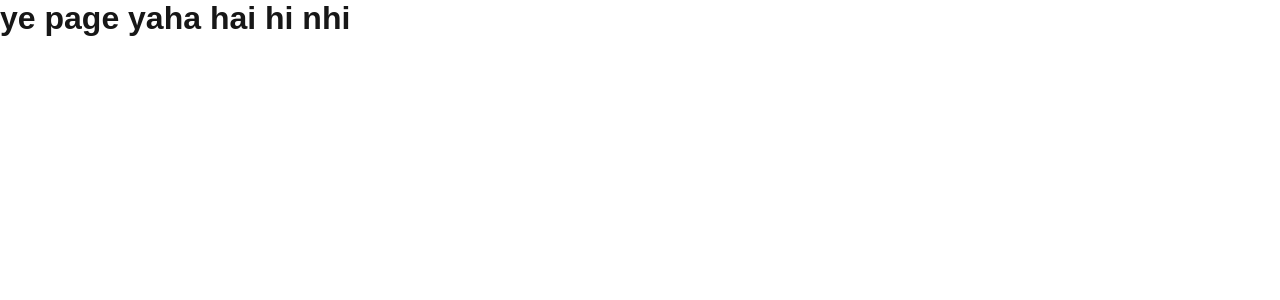
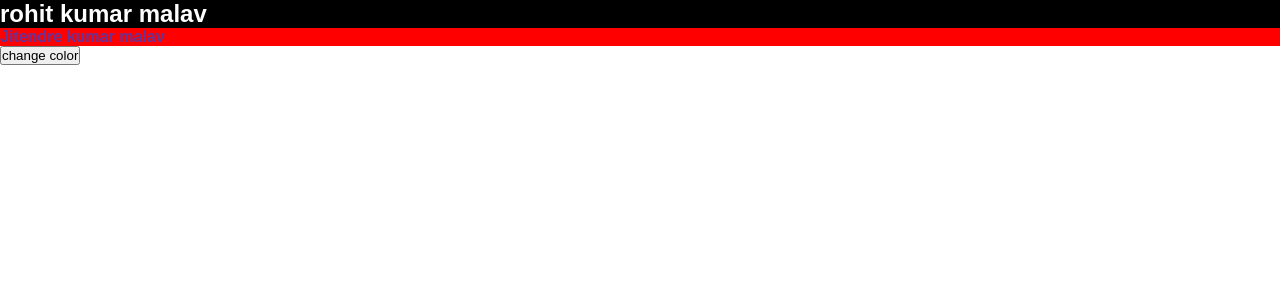
Before and after one commit to rohit1620/nextjs_withTechzeen, a Next.js app in the folder rohit/: page /style in a window 1280 px wide. Before the commit this address had no page. Shown: the top 300 px of the page. Built offline with nearby package versions, Linux system fonts and the light colour scheme.

Commit message:
add style files

```diff
--- a/rohit/src/app/globals.css
+++ b/rohit/src/app/globals.css
@@ -40,3 +40,7 @@ a {
     color-scheme: dark;
   }
 }
+
+h2{
+  color: aqua;
+}
--- /dev/null
+++ b/rohit/src/app/kishan.module.css
@@ -0,0 +1,4 @@
+.main{
+    background-color: yellow;
+    color: green;
+}
--- a/rohit/src/app/layout.js
+++ b/rohit/src/app/layout.js
@@ -1,5 +1,6 @@
 import { Geist, Geist_Mono } from "next/font/google";
 import "./globals.css";
+import "./style.css"
 
 const geistSans = Geist({
   variable: "--font-geist-sans",
--- /dev/null
+++ b/rohit/src/app/rohit.module.css
@@ -0,0 +1,4 @@
+.main{
+    background-color: blue;
+    color: white;
+}
--- /dev/null
+++ b/rohit/src/app/style.css
@@ -0,0 +1,7 @@
+h4{
+    color: rebeccapurple;
+}
+
+h2{
+    color: red;
+}
--- /dev/null
+++ b/rohit/src/app/style/page.jsx
@@ -0,0 +1,19 @@
+"use client";
+import { useState } from "react";
+
+const StyleComponent = () => {
+  const [style, setStyle] = useState({ backgroundColor: "red" });
+  return (
+    <div>
+      <h2 style={{ backgroundColor: "black", color: "white" }}>
+        rohit kumar malav
+      </h2>
+      <h4 style={style}>Jitendre kumar malav</h4>
+      <button onClick={() => setStyle({ backgroundColor: "yellow" })}>
+        change color
+      </button>
+    </div>
+  );
+};
+
+export default StyleComponent;
```
Also changed, not shown: rohit/src/app/cssModule/page.jsx (added, +13 -0 lines), rohit/src/app/post/Button.jsx (added, +10 -0 lines), rohit/src/app/post/page.jsx (+8 -4 lines).
